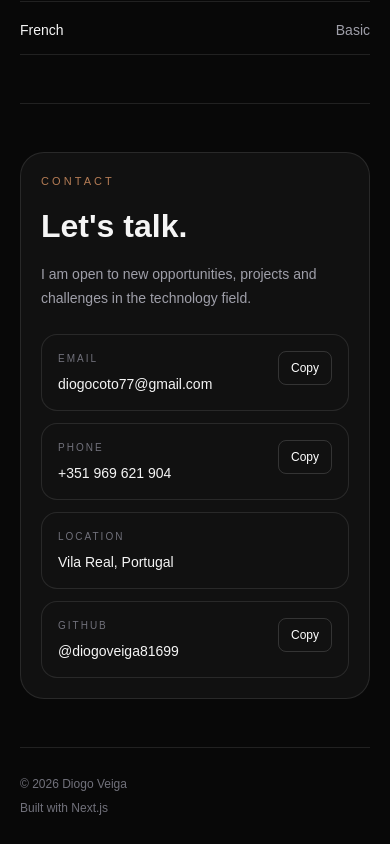
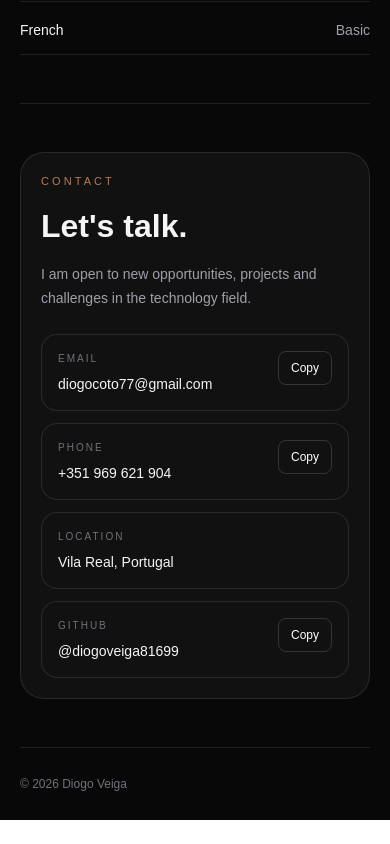
Before and after one commit to diogoveiga81699/diogo-cv, a Next.js app: page / in a window 390 px wide. Shown: the part 4175-5019 px from the top of the page. After the commit the page ends 4995 px from the top, so only its background shows below. Built offline with nearby package versions, Linux system fonts and the light colour scheme.

Commit message:
Improve mobile layout and navigation

```diff
--- a/app/page.tsx
+++ b/app/page.tsx
@@ -1446,8 +1446,6 @@ export default function Home() {
   `}
 >
   <p>© 2026 Diogo Veiga</p>
-
-        <p>{t.footer.built}</p>
 </footer>
 
       {/* SCROLL PROGRESS */}
```
Lines whose indentation alone changed are shown as unchanged.
